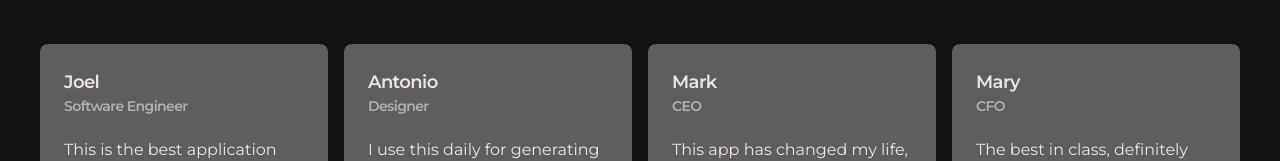
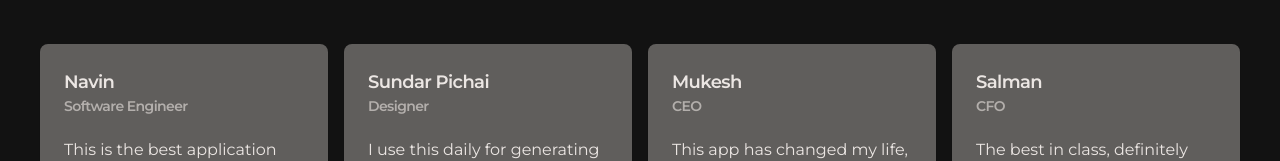
Before and after one commit to Hansraj8149/machineiq, a Next.js app: page / in a window 1280 px wide. Shown: the part 716-877 px from the top of the page. Built offline with nearby package versions, Linux system fonts and the light colour scheme; no server answers.

Commit message:
updated the testimonials

```diff
--- a/components/LandingContent.tsx
+++ b/components/LandingContent.tsx
@@ -4,25 +4,25 @@ import { Card, CardContent, CardHeader, CardTitle } from "@/components/ui/card";
 
 const testimonials = [
   {
-    name: "Joel",
+    name: "Navin",
     avatar: "J",
     title: "Software Engineer",
     description: "This is the best application I've ever used!",
   },
   {
-    name: "Antonio",
+    name: "Sundar Pichai",
     avatar: "A",
     title: "Designer",
     description: "I use this daily for generating new photos!",
   },
   {
-    name: "Mark",
+    name: "Mukesh",
     avatar: "M",
     title: "CEO",
     description: "This app has changed my life, cannot imagine working without it!",
   },
   {
-    name: "Mary",
+    name: "Salman",
     avatar: "M",
     title: "CFO",
     description: "The best in class, definitely worth the premium subscription!",
```
